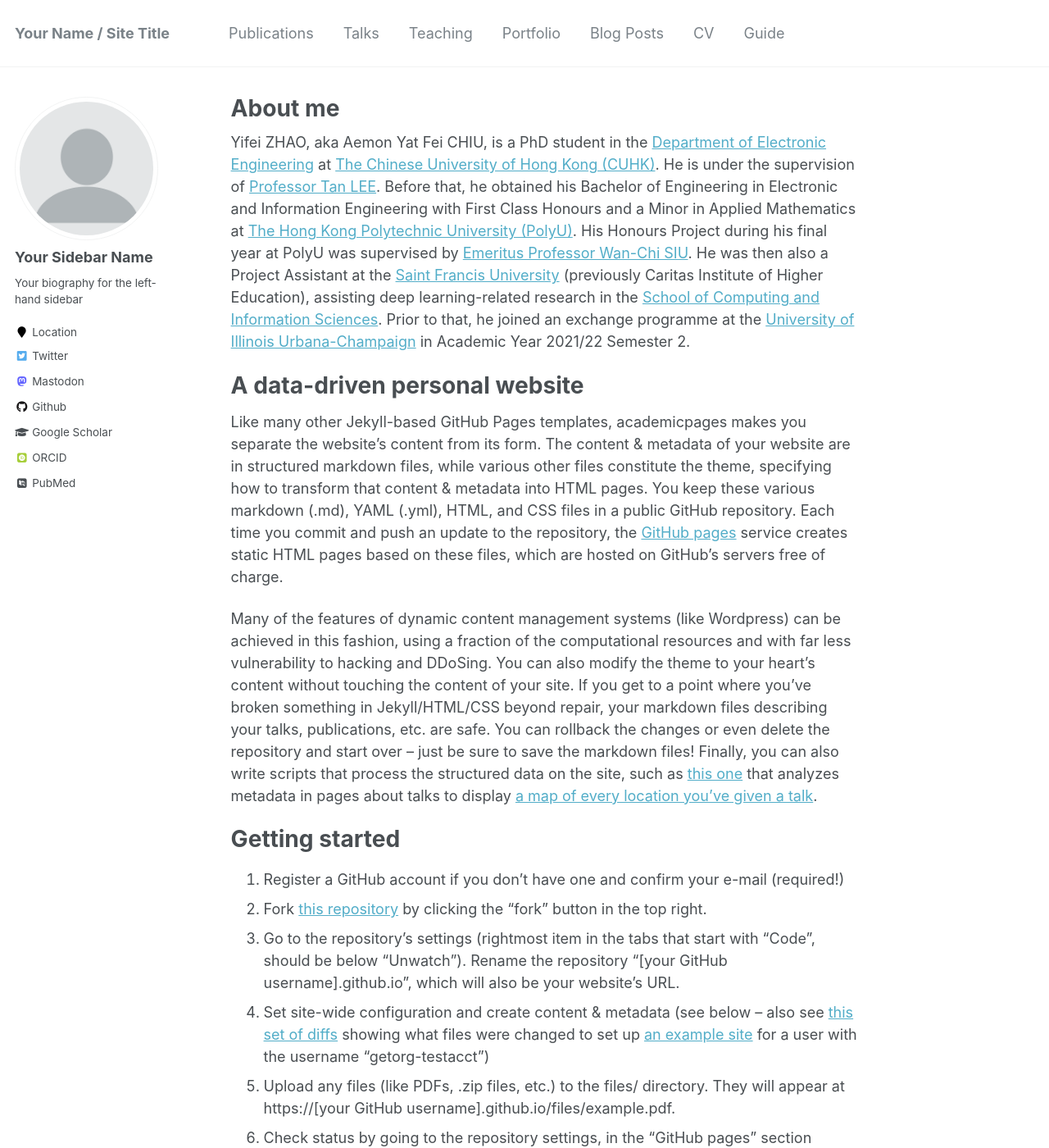
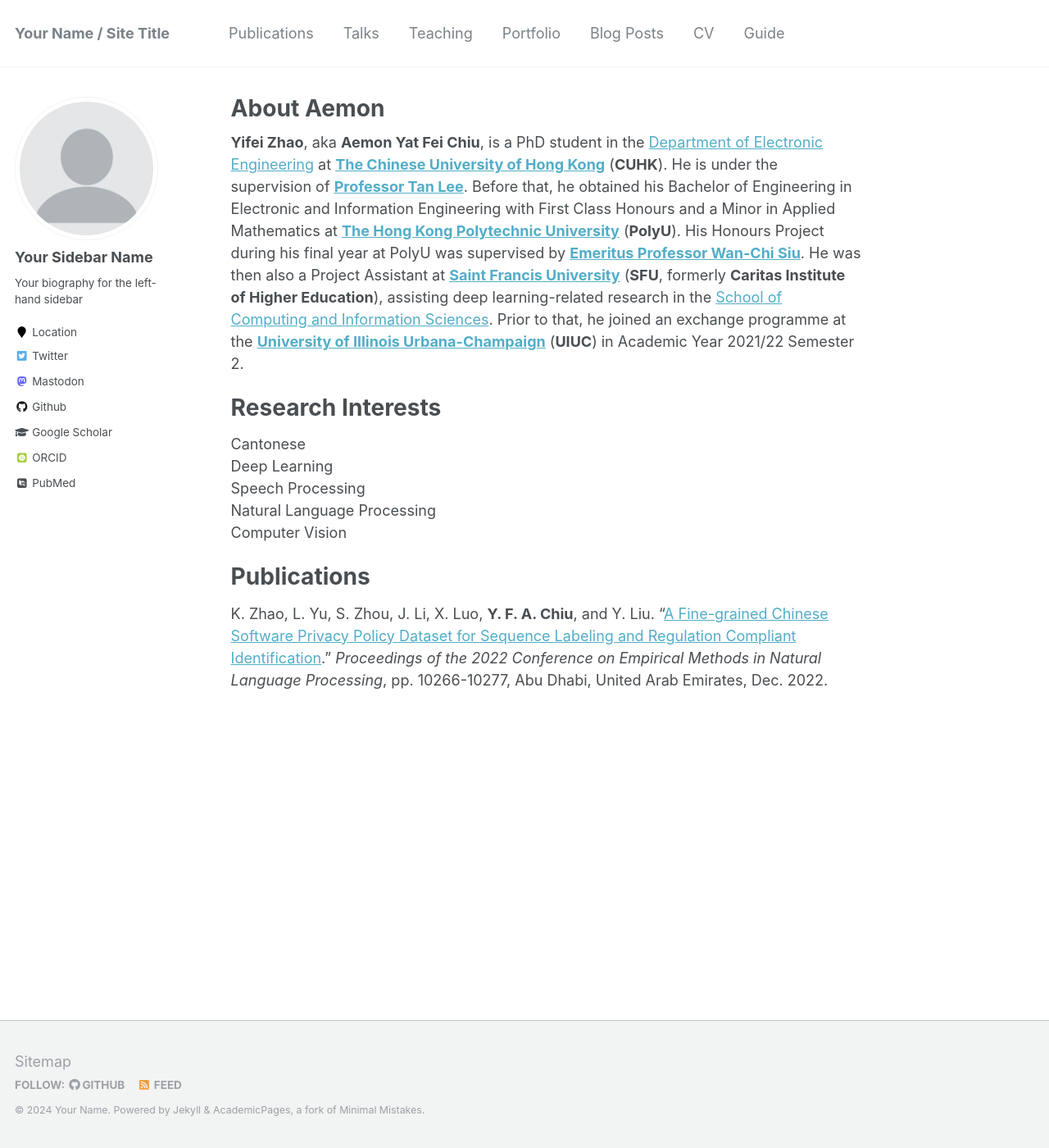
Before and after one commit to aemonyfchiu/aemonyfchiu.github.io, a Jekyll site: the page built from _pages/about.md, in a window 1280 px wide and 1400 px high. Shown: the whole window at 82% size. Built offline with Jekyll 4.4.1, drawn with Linux system fonts in a browser that asks for light colours; some web fonts are replaced; some of the changed text lies outside the part shown.

Commit message:
Update about.md

```diff
--- a/_pages/about.md
+++ b/_pages/about.md
@@ -1,49 +1,22 @@
 ---
 permalink: /
-title: "About me"
+title: "About Aemon"
 author_profile: true
 redirect_from:
   - /about/
   - /about.html
 ---
 
-Yifei ZHAO, aka Aemon Yat Fei CHIU, is a PhD student in the [Department of Electronic Engineering](https://www.ee.cuhk.edu.hk/en-gb/) at [The Chinese University of Hong Kong (CUHK)](https://www.cuhk.edu.hk/english/index.html). He is under the supervision of [Professor Tan LEE](https://www.ee.cuhk.edu.hk/en-gb/people/academic-staff/professors/prof-tan-lee). Before that, he obtained his Bachelor of Engineering in Electronic and Information Engineering with First Class Honours and a Minor in Applied Mathematics at [The Hong Kong Polytechnic University (PolyU)](https://www.polyu.edu.hk/). His Honours Project during his final year at PolyU was supervised by [Emeritus Professor Wan-Chi SIU](https://www.polyu.edu.hk/eee/people/academic-staff-and-teaching-staff/emeritus_prof-siu-wc/). He was then also a Project Assistant at the [Saint Francis University](https://www.cihe.edu.hk/en/home/index.html) (previously Caritas Institute of Higher Education), assisting deep learning-related research in the [School of Computing and Information Sciences](https://cis.cihe.edu.hk/). Prior to that, he joined an exchange programme at the [University of Illinois Urbana-Champaign](https://illinois.edu/) in Academic Year 2021/22 Semester 2.
+**Yifei Zhao**, aka **Aemon Yat Fei Chiu**, is a PhD student in the [Department of Electronic Engineering](https://www.ee.cuhk.edu.hk/en-gb/) at [**The Chinese University of Hong Kong**](https://www.cuhk.edu.hk/english/index.html) (**CUHK**). He is under the supervision of [**Professor Tan Lee**](https://www.ee.cuhk.edu.hk/en-gb/people/academic-staff/professors/prof-tan-lee). Before that, he obtained his Bachelor of Engineering in Electronic and Information Engineering with First Class Honours and a Minor in Applied Mathematics at [**The Hong Kong Polytechnic University**](https://www.polyu.edu.hk/) (**PolyU**). His Honours Project during his final year at PolyU was supervised by [**Emeritus Professor Wan-Chi Siu**](https://www.polyu.edu.hk/eee/people/academic-staff-and-teaching-staff/emeritus_prof-siu-wc/). He was then also a Project Assistant at [**Saint Francis University**](https://www.cihe.edu.hk/en/home/index.html) (**SFU**, formerly **Caritas Institute of Higher Education**), assisting deep learning-related research in the [School of Computing and Information Sciences](https://cis.cihe.edu.hk/). Prior to that, he joined an exchange programme at the [**University of Illinois Urbana-Champaign**](https://illinois.edu/) (**UIUC**) in Academic Year 2021/22 Semester 2.
 
-A data-driven personal website
+Research Interests
 ======
-Like many other Jekyll-based GitHub Pages templates, academicpages makes you separate the website's content from its form. The content & metadata of your website are in structured markdown files, while various other files constitute the theme, specifying how to transform that content & metadata into HTML pages. You keep these various markdown (.md), YAML (.yml), HTML, and CSS files in a public GitHub repository. Each time you commit and push an update to the repository, the [GitHub pages](https://pages.github.com/) service creates static HTML pages based on these files, which are hosted on GitHub's servers free of charge.
+Cantonese<br>
+Deep Learning<br>
+Speech Processing<br>
+Natural Language Processing<br>
+Computer Vision
 
-Many of the features of dynamic content management systems (like Wordpress) can be achieved in this fashion, using a fraction of the computational resources and with far less vulnerability to hacking and DDoSing. You can also modify the theme to your heart's content without touching the content of your site. If you get to a point where you've broken something in Jekyll/HTML/CSS beyond repair, your markdown files describing your talks, publications, etc. are safe. You can rollback the changes or even delete the repository and start over -- just be sure to save the markdown files! Finally, you can also write scripts that process the structured data on the site, such as [this one](https://github.com/academicpages/academicpages.github.io/blob/master/talkmap.ipynb) that analyzes metadata in pages about talks to display [a map of every location you've given a talk](https://academicpages.github.io/talkmap.html).
-
-Getting started
+Publications
 ======
-1. Register a GitHub account if you don't have one and confirm your e-mail (required!)
-1. Fork [this repository](https://github.com/academicpages/academicpages.github.io) by clicking the "fork" button in the top right.
-1. Go to the repository's settings (rightmost item in the tabs that start with "Code", should be below "Unwatch"). Rename the repository "[your GitHub username].github.io", which will also be your website's URL.
-1. Set site-wide configuration and create content & metadata (see below -- also see [this set of diffs](http://archive.is/3TPas) showing what files were changed to set up [an example site](https://getorg-testacct.github.io) for a user with the username "getorg-testacct")
-1. Upload any files (like PDFs, .zip files, etc.) to the files/ directory. They will appear at https://[your GitHub username].github.io/files/example.pdf.
-1. Check status by going to the repository settings, in the "GitHub pages" section
-
-Site-wide configuration
-------
-The main configuration file for the site is in the base directory in [_config.yml](https://github.com/academicpages/academicpages.github.io/blob/master/_config.yml), which defines the content in the sidebars and other site-wide features. You will need to replace the default variables with ones about yourself and your site's github repository. The configuration file for the top menu is in [_data/navigation.yml](https://github.com/academicpages/academicpages.github.io/blob/master/_data/navigation.yml). For example, if you don't have a portfolio or blog posts, you can remove those items from that navigation.yml file to remove them from the header.
-
-Create content & metadata
-------
-For site content, there is one markdown file for each type of content, which are stored in directories like _publications, _talks, _posts, _teaching, or _pages. For example, each talk is a markdown file in the [_talks directory](https://github.com/academicpages/academicpages.github.io/tree/master/_talks). At the top of each markdown file is structured data in YAML about the talk, which the theme will parse to do lots of cool stuff. The same structured data about a talk is used to generate the list of talks on the [Talks page](https://academicpages.github.io/talks), each [individual page](https://academicpages.github.io/talks/2012-03-01-talk-1) for specific talks, the talks section for the [CV page](https://academicpages.github.io/cv), and the [map of places you've given a talk](https://academicpages.github.io/talkmap.html) (if you run this [python file](https://github.com/academicpages/academicpages.github.io/blob/master/talkmap.py) or [Jupyter notebook](https://github.com/academicpages/academicpages.github.io/blob/master/talkmap.ipynb), which creates the HTML for the map based on the contents of the _talks directory).
-
-**Markdown generator**
-
-I have also created [a set of Jupyter notebooks](https://github.com/academicpages/academicpages.github.io/tree/master/markdown_generator
-) that converts a CSV containing structured data about talks or presentations into individual markdown files that will be properly formatted for the academicpages template. The sample CSVs in that directory are the ones I used to create my own personal website at stuartgeiger.com. My usual workflow is that I keep a spreadsheet of my publications and talks, then run the code in these notebooks to generate the markdown files, then commit and push them to the GitHub repository.
-
-How to edit your site's GitHub repository
-------
-Many people use a git client to create files on their local computer and then push them to GitHub's servers. If you are not familiar with git, you can directly edit these configuration and markdown files directly in the github.com interface. Navigate to a file (like [this one](https://github.com/academicpages/academicpages.github.io/blob/master/_talks/2012-03-01-talk-1.md) and click the pencil icon in the top right of the content preview (to the right of the "Raw | Blame | History" buttons). You can delete a file by clicking the trashcan icon to the right of the pencil icon. You can also create new files or upload files by navigating to a directory and clicking the "Create new file" or "Upload files" buttons.
-
-Example: editing a markdown file for a talk
-![Editing a markdown file for a talk](/images/editing-talk.png)
-
-For more info
-------
-More info about configuring academicpages can be found in [the guide](https://academicpages.github.io/markdown/). The [guides for the Minimal Mistakes theme](https://mmistakes.github.io/minimal-mistakes/docs/configuration/) (which this theme was forked from) might also be helpful.
+K. Zhao, L. Yu, S. Zhou, J. Li, X. Luo, **Y. F. A. Chiu**, and Y. Liu. “[A Fine-grained Chinese Software Privacy Policy Dataset for Sequence Labeling and Regulation Compliant Identification](https://aclanthology.org/2022.emnlp-main.700/).” *Proceedings of the 2022 Conference on Empirical Methods in Natural Language Processing*, pp. 10266-10277, Abu Dhabi, United Arab Emirates, Dec. 2022.
```
